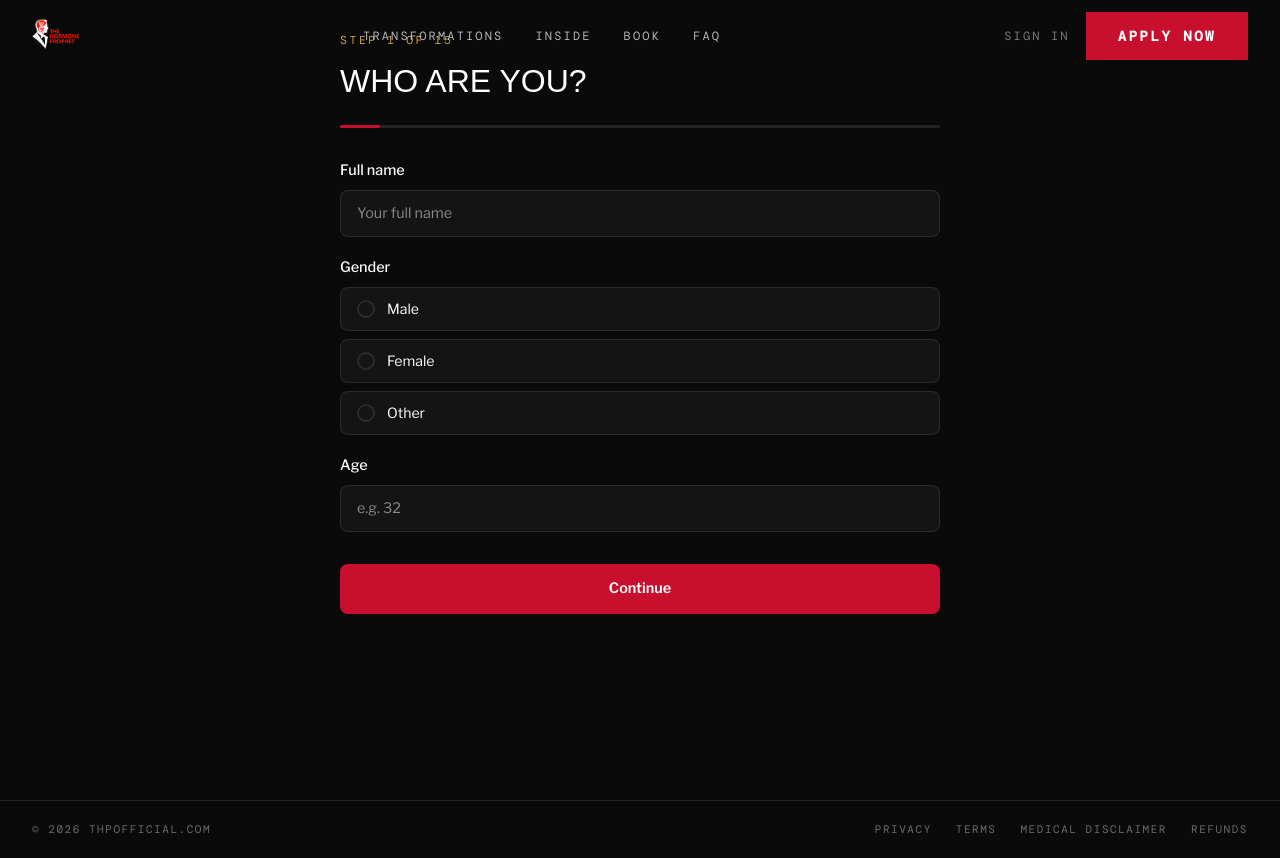
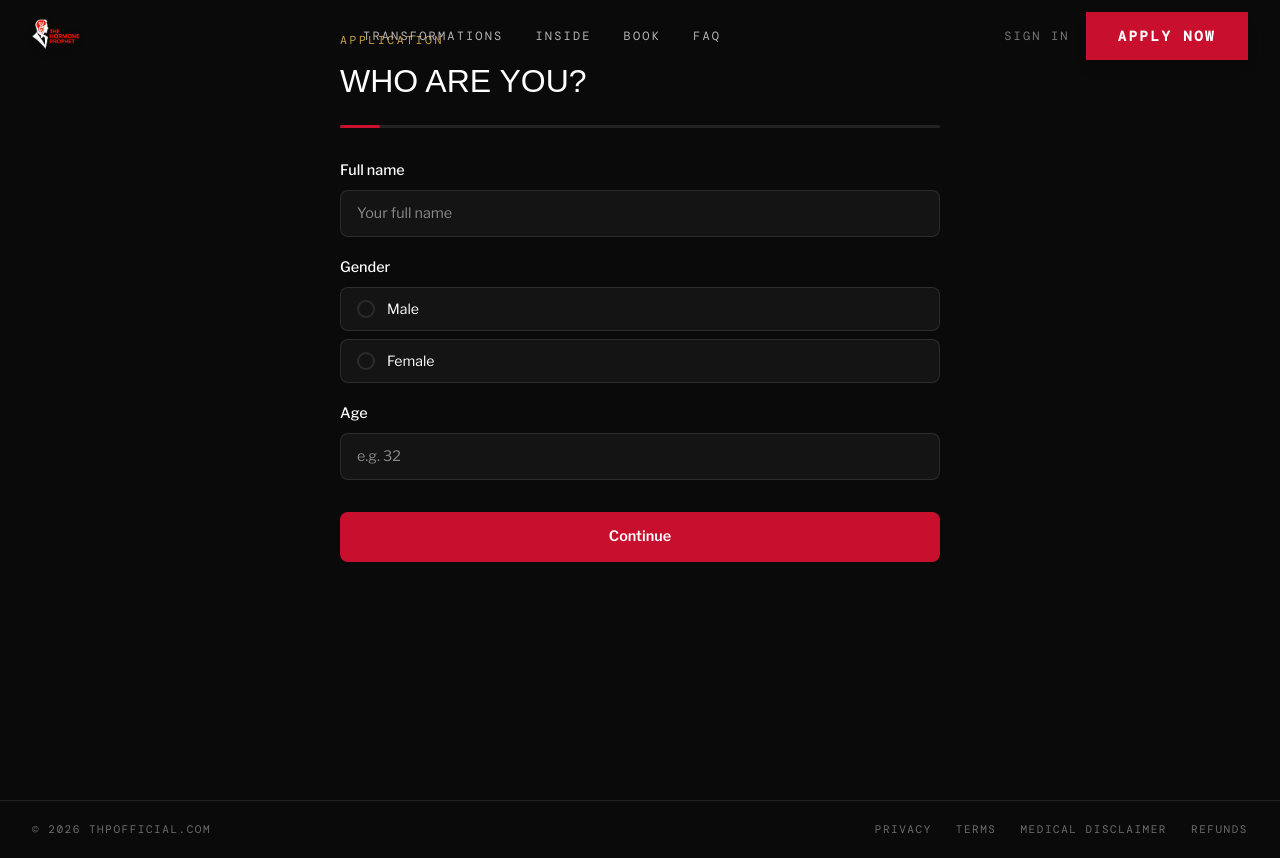
Before and after one commit to THPdht/thpofficial, a Next.js app: page /apply in a window 1280 px wide. Built offline with nearby package versions, Linux system fonts and the light colour scheme; a web font is replaced by a local one.

Commit message:
Remove step counter from apply flow, restrict gender to Male/Female
Co-Authored-By: Claude Sonnet 4.6 <noreply@anthropic.com>

```diff
--- a/app/apply/page.tsx
+++ b/app/apply/page.tsx
@@ -412,7 +412,7 @@ export default function ApplyPage() {
         {/* Header */}
         <div style={{ marginBottom: "2rem" }}>
           <p style={{ fontFamily: "var(--font-mono), monospace", fontSize: "0.72rem", letterSpacing: "0.22em", color: "var(--color-gold)", textTransform: "uppercase", marginBottom: "0.5rem" }}>
-            Step {step + 1} of {STEP_TITLES.length}
+            Application
           </p>
           <h1 style={{ fontFamily: "var(--font-display), sans-serif", fontSize: "clamp(1.4rem,4vw,2rem)", fontWeight: 400, color: ink, textTransform: "uppercase", marginBottom: "1.25rem" }}>
             {STEP_TITLES[step]}
@@ -436,7 +436,7 @@ export default function ApplyPage() {
             {step === 0 && (
               <div style={{ display: "flex", flexDirection: "column", gap: "1.25rem" }}>
                 <div><Label>Full name</Label><TInput value={form.fullName} onChange={set("fullName")} placeholder="Your full name" /></div>
-                <div><Label>Gender</Label><RadioSingle options={["Male", "Female", "Other"]} value={form.gender} onChange={set("gender") as (v: string) => void} /></div>
+                <div><Label>Gender</Label><RadioSingle options={["Male", "Female"]} value={form.gender} onChange={set("gender") as (v: string) => void} /></div>
                 <div><Label>Age</Label><TInput value={form.age} onChange={set("age")} placeholder="e.g. 32" /></div>
               </div>
             )}
```
